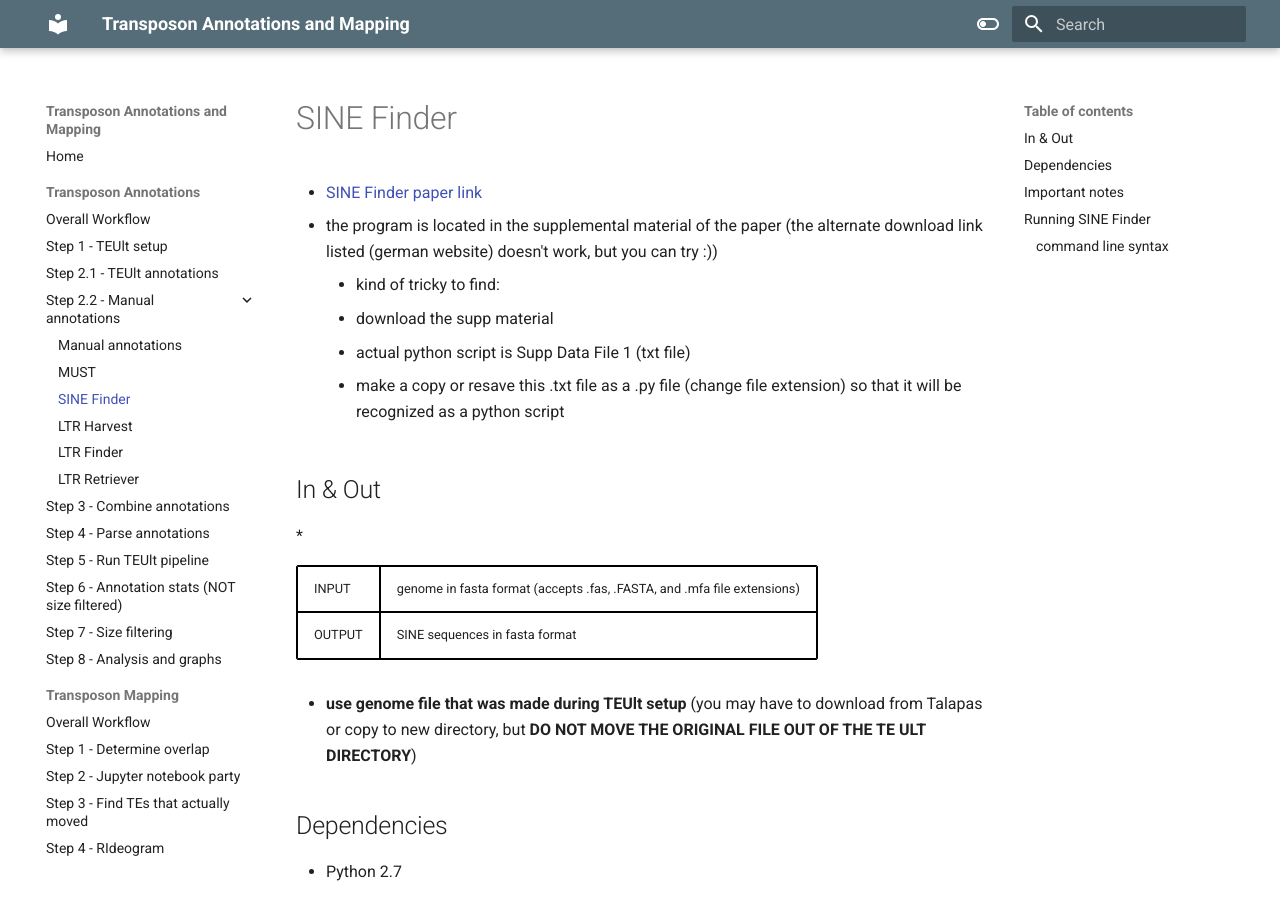
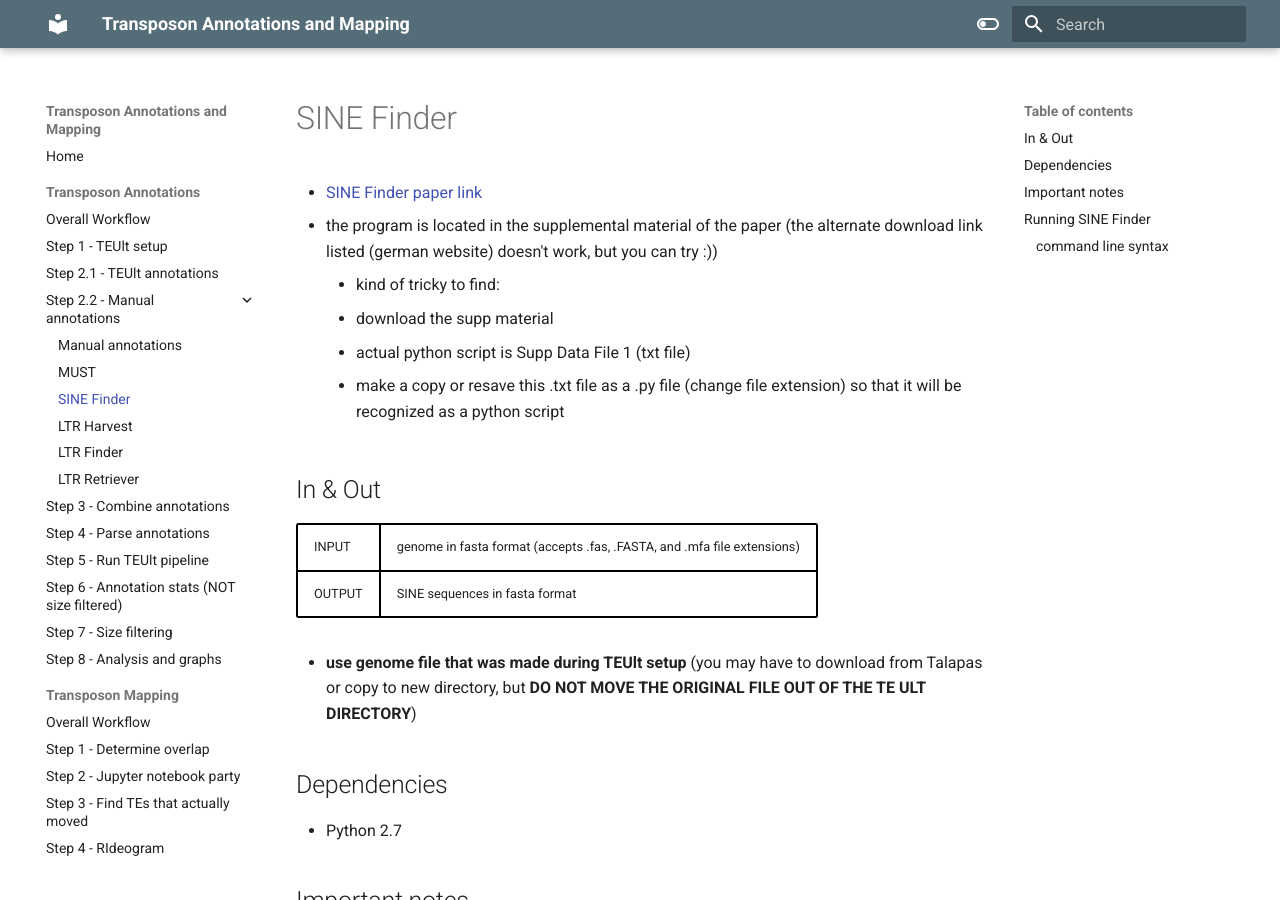
Before and after one commit to cralbers/transposon-annotations-mapping, an MkDocs documentation site: the page built from docs/transposon_anno_workflow/prgrm_SINEFind.md, in a window 1280 px wide and 900 px high. Built offline with MkDocs 1.6.1 and Material for MkDocs 9.7.7, drawn with Linux system fonts in a browser that asks for light colours.

Commit message:
sinefinder updates

````diff
--- a/docs/transposon_anno_workflow/prgrm_SINEFind.md
+++ b/docs/transposon_anno_workflow/prgrm_SINEFind.md
@@ -10,7 +10,7 @@
     3. make a copy or resave this .txt file as a .py file (change file extension) so that it will be recognized as a python script
 
 ## In & Out
-*<table cellpadding="5" style="border: 1px solid black">
+<table cellpadding="5" style="border: 1px solid black">
     <tr style="border: 1px solid black">
         <td style="border: 1px solid black" >INPUT</td>
         <td style="border: 1px solid black">genome in fasta format (accepts .fas, .FASTA, and .mfa file extensions)</td>
@@ -30,14 +30,15 @@
 * ==NEED TO RUN CHUNK-WISE== ```
 { .annotate }
 1. hey, did you run this chunk-wise?
- * this is why this program must be run manually- when run through the conda wrapper in Transposon Ultimate, the python recursive memory limit is exceeded for large genomes because the conda wrapper runs SINE Finder in seqwise mode, resulting in the program stopping when the memory limit is reached and subsequently incomplete annotations
-    * USE EXTENSION: $ -T 'chunkwise'
-* need to run with both sequence.fasta and sequence_rc.fasta because SINE finder only annotates a single strand
-* **use genome files that were made during TEUlt setup** (you may have to download from Talapas or copy to new directory, but **DO NOT MOVE THE ORIGINAL FILES OUT OF THE TE ULT DIRECTORY**)
+   - this is why this program must be run manually- when run through the conda wrapper in Transposon Ultimate, the python recursive memory limit is exceeded for large genomes because the conda wrapper runs SINE Finder in seqwise mode, resulting in the program stopping when the memory limit is reached and subsequently incomplete annotations
+   - USE EXTENSION: $ -T 'chunkwise'
+- need to run with both sequence.fasta and sequence_rc.fasta because SINE finder only annotates a single strand
+- **use genome files that were made during TEUlt setup** (you may have to download from Talapas or copy to new directory, but **DO NOT MOVE THE ORIGINAL FILES OUT OF THE TE ULT DIRECTORY**)
 
 ## Running SINE Finder
 - run in Talapas
 - specifically works with python2.7 (not later versions- does some whack stuff and tries to run interactively but then immediately crashes out before any arguments are passed to the prompts, (which is very possibly user error on my part, but this was just the silly way i got it to work) so long story short, have to specify v2.7)
+
 
 1. go to directory that has sequence.fasta, sequence_rc.fasta and sine_finder.py
     ```bash
````
Also changed, not shown: docs/scripts/index.md (+4 -2 lines), docs/transposon_anno_workflow/a0_overall_anno_workflow.md (+1 -1 lines), docs/transposon_anno_workflow/a3_anno_combine.md (+1 -1 lines), docs/transposon_anno_workflow/a2_1_anno_TEUlt.md (line endings or trailing spaces), 3 other files.
